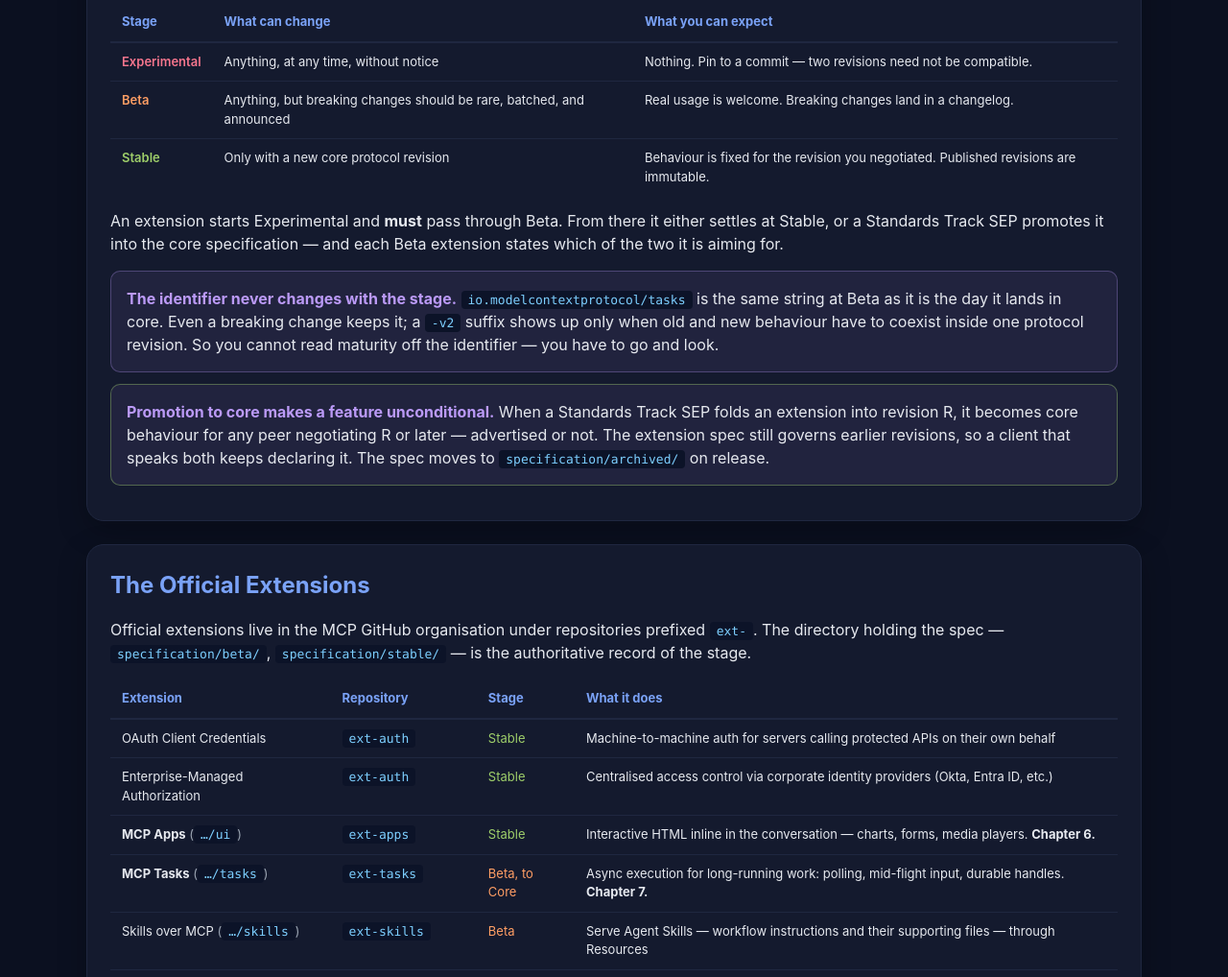
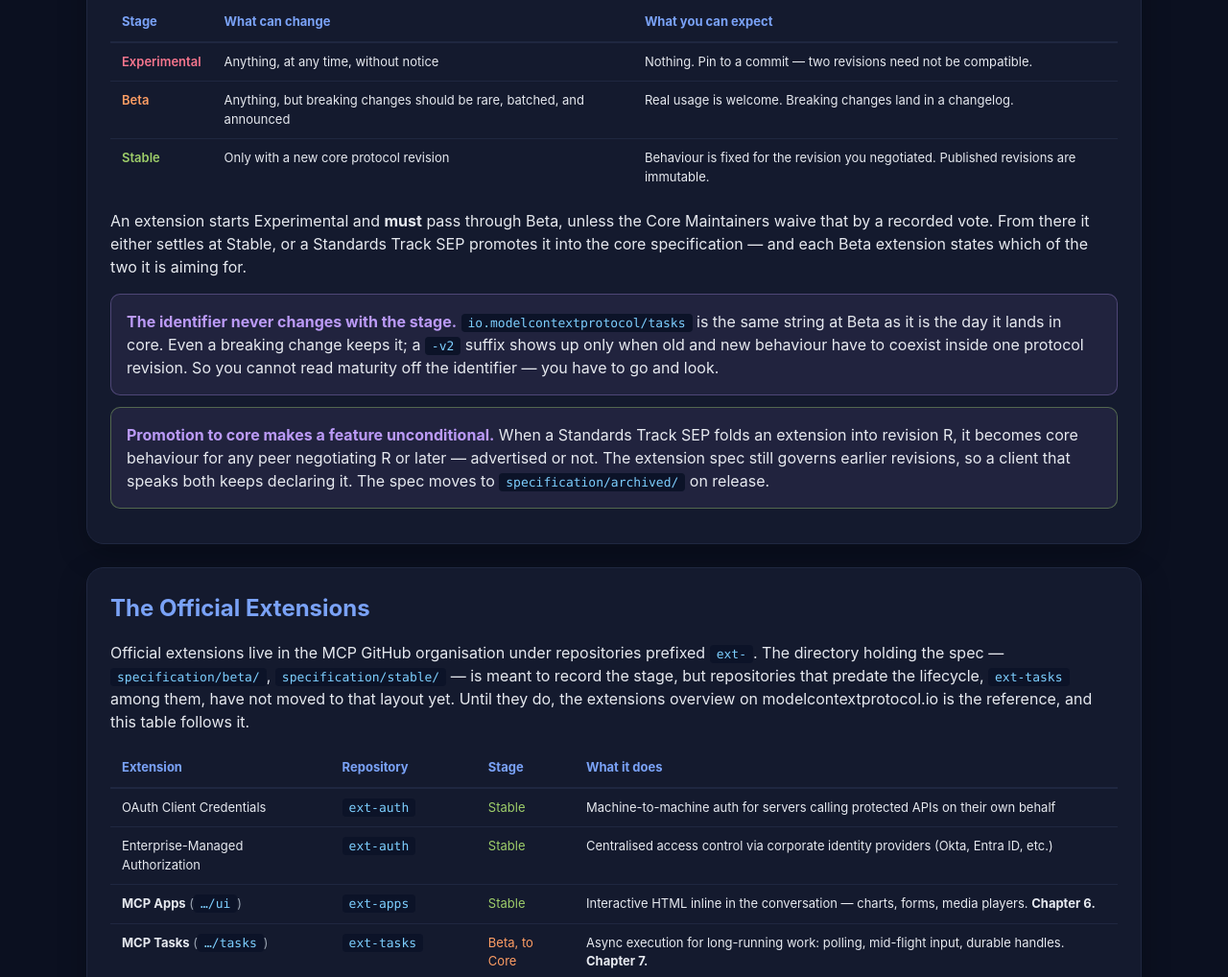
Before and after one commit to David-Parry/agent-mcp-workshop, a plain HTML site: page lessons/presentation-3hr/extensions.html in a window 1280 px wide. Shown: the part 1840-2858 px from the top of the page at 96% size. Drawn offline with Linux system fonts and the light colour scheme.

Commit message:
Chapter 05: say Beta can be waived, and take each stage from the extensions overview.
Co-authored-by: Cursor <cursoragent@cursor.com>

```diff
--- a/lessons/presentation-3hr/extensions.html
+++ b/lessons/presentation-3hr/extensions.html
@@ -153,7 +153,7 @@
             </tbody>
         </table>
 
-        <p style="margin-top:14px">An extension starts Experimental and <strong>must</strong> pass through Beta. From there it either settles at Stable, or a Standards Track SEP promotes it into the core specification — and each Beta extension states which of the two it is aiming for.</p>
+        <p style="margin-top:14px">An extension starts Experimental and <strong>must</strong> pass through Beta, unless the Core Maintainers waive that by a recorded vote. From there it either settles at Stable, or a Standards Track SEP promotes it into the core specification — and each Beta extension states which of the two it is aiming for.</p>
 
         <div class="key-concept">
             <strong>The identifier never changes with the stage.</strong> <code>io.modelcontextprotocol/tasks</code> is the same string at Beta as it is the day it lands in core. Even a breaking change keeps it; a <code>-v2</code> suffix shows up only when old and new behaviour have to coexist inside one protocol revision. So you cannot read maturity off the identifier — you have to go and look.
@@ -166,7 +166,7 @@
 
     <section class="card">
         <h2>The Official Extensions</h2>
-        <p>Official extensions live in the MCP GitHub organisation under repositories prefixed <code>ext-</code>. The directory holding the spec — <code>specification/beta/</code>, <code>specification/stable/</code> — is the authoritative record of the stage.</p>
+        <p>Official extensions live in the MCP GitHub organisation under repositories prefixed <code>ext-</code>. The directory holding the spec — <code>specification/beta/</code>, <code>specification/stable/</code> — is meant to record the stage, but repositories that predate the lifecycle, <code>ext-tasks</code> among them, have not moved to that layout yet. Until they do, the extensions overview on modelcontextprotocol.io is the reference, and this table follows it.</p>
 
         <table>
             <thead><tr><th>Extension</th><th>Repository</th><th>Stage</th><th>What it does</th></tr></thead>
```
Also changed, not shown: lessons/presentation-45min/extensions.html (+1 -1 lines), 1 other file.
